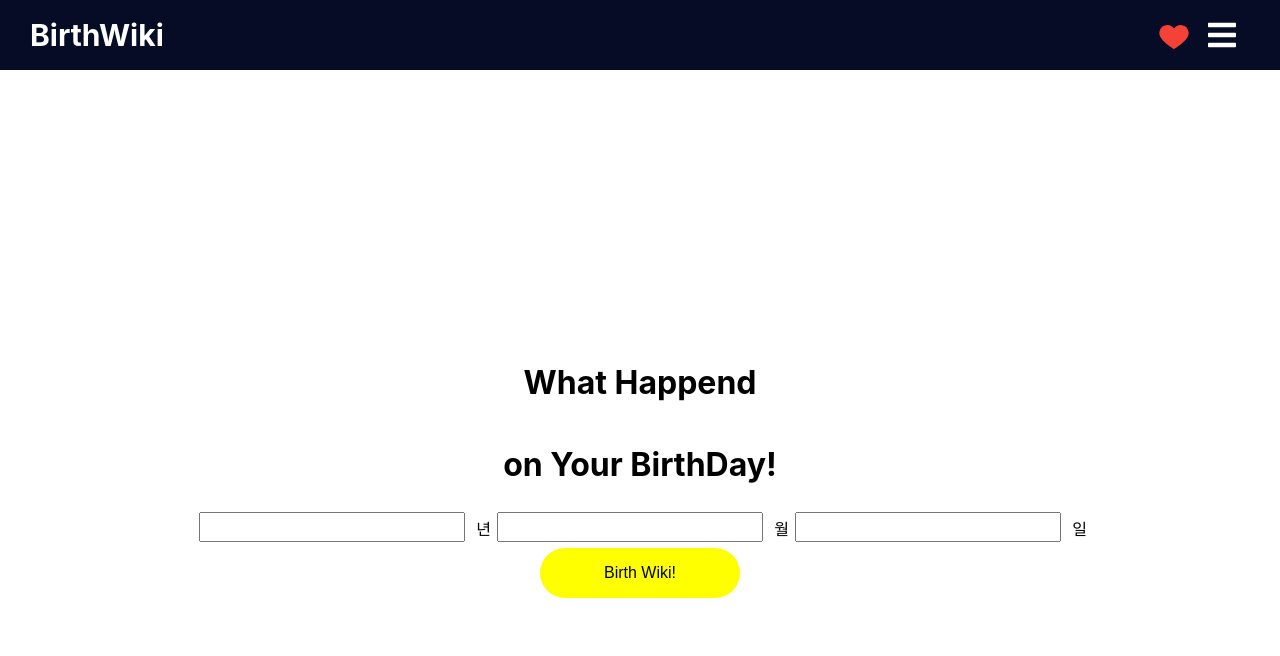
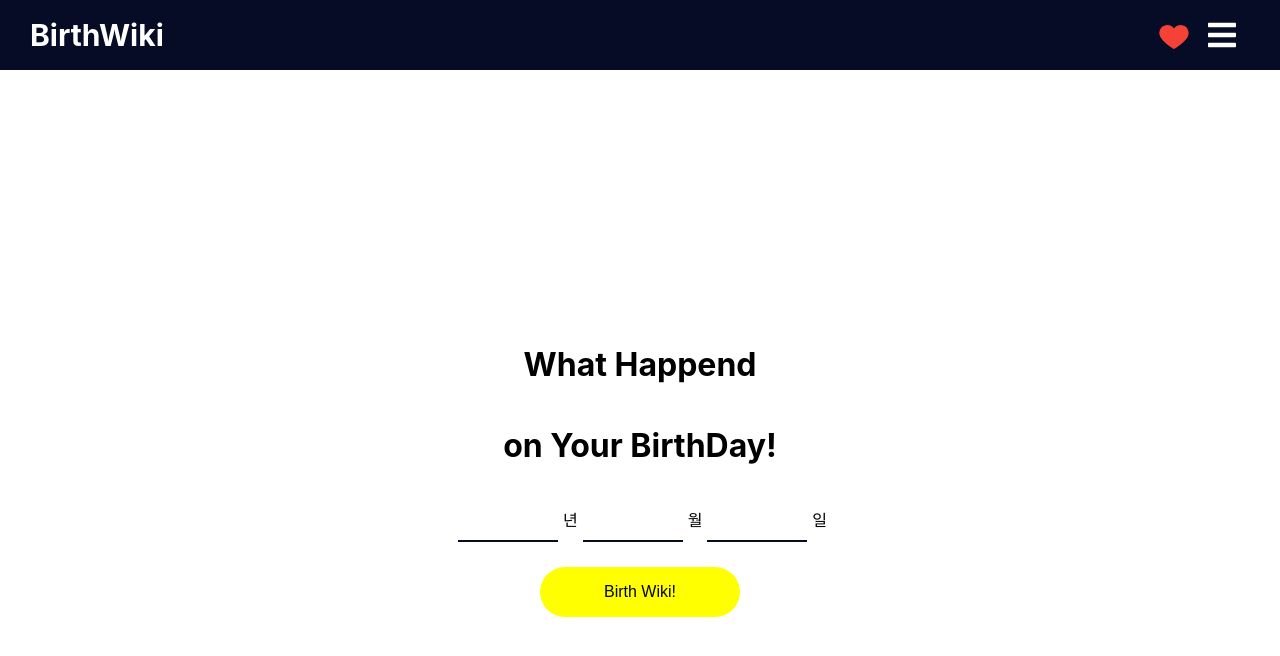
Before and after one commit to romantech/Birth-Wiki-client, a React (Create React App) app: page / in a window 1280 px wide. Shown: the top 656 px of the page. Built offline with nearby package versions, Linux system fonts and the light colour scheme; no server answers.

Commit message:
feature/#11/mypage

```diff
--- a/src/components/LaunchPage.tsx
+++ b/src/components/LaunchPage.tsx
@@ -12,7 +12,7 @@ export default function LaunchPage() {
   let curYear = curNow.getFullYear();
 
   useEffect(() => {
-    console.log(date);
+    console.log('date', date);
   });
 
   const pressHandler = (e: any, here: string, next: string) => {
@@ -22,7 +22,7 @@ export default function LaunchPage() {
       document.getElementById(next)!.focus();
     } else if (here === 'year' && String(e.target.value).length === 4) {
       if (curYear < Number(e.target.value)) {
-        e.target.value = curYear;
+        e.target.value = String(curYear);
       }
       setDate({ ...date, year: e.target.value });
       document.getElementById(next)!.focus();
@@ -31,7 +31,8 @@ export default function LaunchPage() {
     if (here === 'month') {
       if (date.year === String(curYear)) {
         if (curMonth < Number(e.target.value)) {
-          e.target.value = curMonth;
+          e.target.value = String(curMonth);
+          document.getElementById(next)!.focus();
         }
         if (e.target.value > 1) {
           setDate({ ...date, month: String(curMonth) });
@@ -68,12 +69,15 @@ export default function LaunchPage() {
 
   const blurHandler = (e: any, here: string, next: string) => {
     if (here === 'year') {
+      console.log('year');
       setDate({ ...date, year: e.target.value });
     } else if (here === 'month') {
+      console.log('month');
       if (Number(e.target.value) === 0 || Number(e.target.value) === 1) {
         setDate({ ...date, month: '1' });
       }
     } else if (here === 'day') {
+      console.log('day');
       setDate({ ...date, day: e.target.value });
     }
   };
@@ -87,6 +91,7 @@ export default function LaunchPage() {
         setDate({ ...date, month: e.target.value });
         document.getElementById(next)!.focus();
       } else if (here === 'day') {
+        setDate({ ...date, day: e.target.value });
         let selectDate = date.year + '-' + date.month + '-' + date.day;
         console.log(selectDate);
         //페이지 이동하는 함수
@@ -99,7 +104,7 @@ export default function LaunchPage() {
     if (date.year !== '0' && date.month !== '0' && date.day !== '0') {
       window.location.href = `https://localhost:3000/main/${selectDate}`;
     } else {
-      console.log('모달로 에러메세지 띄우기');
+      alert(`${date.year}년 ${date.month}월 ${date.day}일 확인 후 다시 입력해주세요`);
     }
   };
 
@@ -107,11 +112,12 @@ export default function LaunchPage() {
     <LaunchScreen>
       <h1>What Happend</h1>
       <h1>on Your BirthDay!</h1>
-
-      <form>
+      <InputContiner>
         <InputDate
           type='number'
           id='year'
+          min='1'
+          max={curYear}
           onKeyUp={(e) => {
             pressHandler(e, 'year', 'month');
           }}
@@ -127,6 +133,7 @@ export default function LaunchPage() {
           type='number'
           id='month'
           max='12'
+          min='1'
           onKeyUp={(e) => {
             pressHandler(e, 'month', 'day');
           }}
@@ -141,6 +148,8 @@ export default function LaunchPage() {
         <InputDate
           type='number'
           id='day'
+          min='1'
+          max='31'
           onKeyUp={(e) => {
             pressHandler(e, 'day', '');
           }}
@@ -152,7 +161,7 @@ export default function LaunchPage() {
           }}
         ></InputDate>{' '}
         일
-      </form>
+      </InputContiner>
 
       <BirthwikiBtn onClick={birthwikiHandler}>Birth Wiki!</BirthwikiBtn>
     </LaunchScreen>
@@ -182,13 +191,28 @@ const LaunchScreen = styled.div`
     }
   }
 `;
+
+const InputContiner = styled.form`
+  display: flex;
+  justify-content: space-between;
+  margin: 15px;
+  padding: 5px;
+`;
+
 const InputDate = styled.input`
-  width: 266px;
+  box-sizing: border-box;
+  color: #060b26;
+  outline: 0;
+  padding: 0 20px 0;
+  border: none;
+  border-bottom: 2px solid #060b26;
+  background-color: rgba(255, 255, 255, 0);
+  margin: 5px;
+  width: 100px;
   height: 30px;
   font-size: 1.7rem;
-  padding: 0.5rem;
-  margin: 0.4rem;
   text-align: center;
+  ::-webkit-inner-spin-button,
   ::-webkit-inner-spin-button {
     -webkit-appearance: none;
     margin: 0;
--- a/src/components/SidebarEdit.tsx
+++ b/src/components/SidebarEdit.tsx
@@ -40,7 +40,6 @@ function SidebarEdit() {
   };
   return (
     <Background ref={EidtRef} onClick={closeEidt}>
-      {showModal ? (
       <ModalWrapper>
         <Title>회원 정보 수정</Title>
         <SubTitle> 수정 사항을 입력하세요 </SubTitle>
@@ -101,7 +100,6 @@ function SidebarEdit() {
           </EditSubmit>
         </EditContainer>
       </ModalWrapper>
-      ) : null}
     </Background>
   );
 }
--- a/src/components/SidebarLogin.tsx
+++ b/src/components/SidebarLogin.tsx
@@ -83,9 +83,9 @@ function SidebarLogin() {
       console.log(res.data.data);
       dispatch(setUserInfo(res.data.data));
       dispatch(setIsLogin(true));
-    } catch (error) {
-      console.log(error);
-      return !error.response
+    } catch (err) {
+      console.log(err);
+      return !err.response
         ? setLoginInfo({
             ...loginInfo,
             errorMsg: '❗️ 서버 오류, 잠시 후 다시 시도해주세요',
--- a/src/components/SidebarSignUp.tsx
+++ b/src/components/SidebarSignUp.tsx
@@ -9,7 +9,7 @@ import { validateEmail, validatePassword, matchPassword, validateNickName } from
 import axios from 'axios';
 
 function SidebarSignUp() {
-  const isSidebar = useSelector((state: RootState) => state.sidebarReducer.isSidebar);
+  const sidebar = useSelector((state: RootState) => state.sidebarReducer.isSidebar);
   const dispatch = useDispatch();
 
   const [check, setCheck] = useState({
@@ -81,12 +81,12 @@ function SidebarSignUp() {
   const SigninRef: any = useRef<HTMLDivElement>(null);
   const closeSignin = (e: React.SyntheticEvent) => {
     if (SigninRef.current === (e.target as typeof e.target)) {
-      dispatch(setIsSidbar(!isSidebar));
+      dispatch(setIsSidbar(!sidebar));
       dispatch(setIsSignup(false));
     }
   };
 
-  useEffect(() => {
+  const checkedEmail = () => {
     if (check.userEmail) {
       axios({
         url: 'https://server.birthwiki.space/user/exist',
@@ -112,9 +112,8 @@ function SidebarSignUp() {
               });
         });
     }
-  }, [signUpInfo.userEmail]);
-
-  useEffect(() => {
+  };
+  const checkedNickName = () => {
     if (check.nickName) {
       axios({
         url: 'https://server.birthwiki.space/user/exist',
@@ -141,7 +140,7 @@ function SidebarSignUp() {
               });
         });
     }
-  }, [signUpInfo.nickName]);
+  };
 
   return (
     <Background ref={SigninRef} onClick={closeSignin}>
@@ -165,6 +164,7 @@ function SidebarSignUp() {
             onKeyUp={(e) => {
               inputHandler('userEmail', e);
             }}
+            onBlur={checkedEmail}
           />
           {check.userEmail ? (
             <Valid to='#'>
@@ -221,6 +221,7 @@ function SidebarSignUp() {
             onKeyUp={(e) => {
               inputHandler('nickName', e);
             }}
+            onBlur={checkedNickName}
           />
           {check.nickName ? (
             <Valid to='#'>
```
Lines whose indentation alone changed are shown as unchanged.
